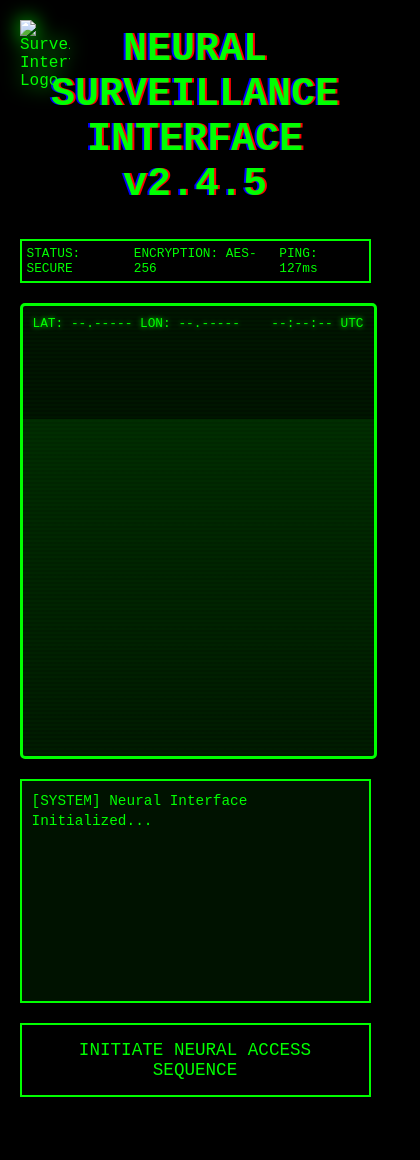
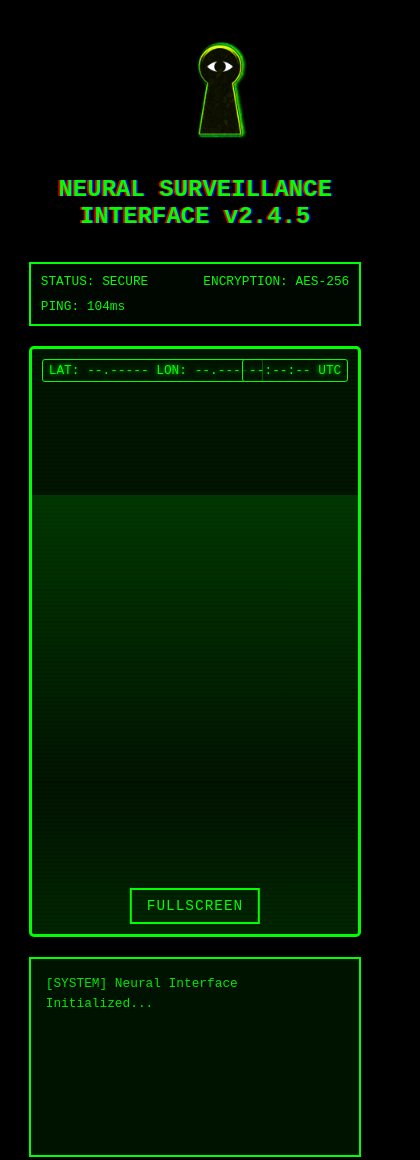
Before and after one commit to xxmonke1/survai, a website: page public/index.html in a window 390 px wide. Shown: the top 1160 px of the page, 420 px wide, since content can reach past the window. Before the commit the page ends 1097 px from the top, so only its background shows below. Drawn offline with Linux system fonts and the light colour scheme.

Commit message:
Updated surveillance interface with flexbox layout and image feeds

```diff
--- a/public/index.html
+++ b/public/index.html
@@ -4,63 +4,82 @@
   <meta charset="UTF-8">
   <meta name="viewport" content="width=device-width, initial-scale=1.0">
   <title>Neural Surveillance Interface</title>
-  <img src="/keyhole-logo.png" alt="Surveillance Interface Logo" class="logo">
-  <link rel="icon" type="image/png" href="/keyhole-logo.png">
+  <link rel="icon" type="image/png" href="/favicon.png" sizes="32x32">
+  <link rel="icon" type="image/png" href="/favicon.png" sizes="16x16">
   <style>
-    .logo {
-    position: fixed;
-    top: 20px;
-    left: 20px;
-    width: 50px;
-    height: auto;
-    z-index: 1000;
-    filter: drop-shadow(0 0 10px #0f0);
-}
+    :root {
+      --primary-color: #00ff00;
+      --background-color: #000000;
+      --terminal-background: rgba(0, 20, 0, 0.9);
+      --border-color: var(--primary-color);
+      --text-color: var(--primary-color);
+      --hover-background: var(--primary-color);
+      --hover-text: var(--background-color);
+    }
+
+    * {
+      box-sizing: border-box;
+      margin: 0;
+      padding: 0;
+    }
+
     body {
       margin: 0;
-      padding: 0;
+      padding: 20px;
       font-family: 'Courier New', Courier, monospace;
-      background: #000;
-      color: #0f0;
+      background: var(--background-color);
+      color: var(--text-color);
       display: flex;
       flex-direction: column;
       align-items: center;
-      justify-content: center;
       min-height: 100vh;
-      overflow: hidden;
+      overflow-x: hidden;
+    }
+
+    .logo {
+      width: 400px;
+      height: 100px;
+      margin: 20px auto;
+      object-fit: contain;
+      display: block;
     }
 
     @keyframes glitch {
-      0% { text-shadow: 2px 0 0 red, -2px 0 0 blue; }
-      25% { text-shadow: -2px 0 0 red, 2px 0 0 blue; }
-      50% { text-shadow: 2px 0 0 red, -2px 0 0 blue; }
-      75% { text-shadow: -2px 0 0 red, 2px 0 0 blue; }
-      100% { text-shadow: 2px 0 0 red, -2px 0 0 blue; }
+      0%, 100% { transform: none; text-shadow: none; }
+      92% { transform: skew(-0.2deg); text-shadow: -2px 0 #ff0000, 2px 0 #0000ff; }
+      94% { transform: skew(0.3deg); text-shadow: 2px 0 #ff0000, -2px 0 #0000ff; }
+      96% { transform: skew(0.1deg); text-shadow: -2px 0 #ff0000, 2px 0 #0000ff; }
+      98% { transform: skew(-0.4deg); text-shadow: 2px 0 #ff0000, -2px 0 #0000ff; }
     }
 
     @keyframes scan {
-      0% { transform: translateY(-100%); }
-      100% { transform: translateY(100%); }
+      from { transform: translateY(-100%); }
+      to { transform: translateY(100%); }
     }
 
     h1 {
-      font-size: 2.5rem;
+      font-size: clamp(1.5rem, 4vw, 2.5rem);
       text-align: center;
-      text-shadow: 0 0 20px #0f0;
-      animation: glitch 5s infinite;
-      margin-bottom: 2rem;
+      text-shadow: 0 0 20px var(--text-color);
+      animation: glitch 10s infinite;
+      margin: 1rem 0 2rem;
     }
-
+    .camera-feed {
+        display: flex;
+        justify-content: center;
+        align-items: center;
+        min-height: 100vh; /* If you want full viewport height */
+    }
     .container {
-      width: 90%;
-      max-width: 1200px;
+      width: min(95%, 1400px);
       position: relative;
+      margin: 0 auto;
     }
 
     .video-container {
       width: 100%;
-      height: 450px;
-      border: 3px solid #0f0;
+      height: min(70vh, 600px);
+      border: 3px solid var(--border-color);
       margin: 20px 0;
       border-radius: 5px;
       background: #001100;
@@ -69,16 +88,23 @@
       justify-content: center;
       align-items: center;
       overflow: hidden;
+      transition: all 0.3s ease;
+      aspect-ratio: 16/9;
+      max-width: 100%;
+      margin-left: auto;
+      margin-right: auto;
     }
 
     .video-container::before {
       content: '';
       position: absolute;
-      top: 0;
-      left: 0;
-      width: 100%;
-      height: 100%;
-      background: linear-gradient(transparent 50%, rgba(0, 255, 0, 0.025) 50%);
+      inset: 0;
+      background: repeating-linear-gradient(
+        transparent 0%,
+        transparent 50%,
+        rgba(0, 255, 0, 0.025) 50%,
+        rgba(0, 255, 0, 0.025) 100%
+      );
       background-size: 100% 4px;
       z-index: 2;
       pointer-events: none;
@@ -87,64 +113,70 @@
     .video-container::after {
       content: '';
       position: absolute;
-      top: 0;
-      left: 0;
-      width: 100%;
-      height: 100%;
-      background: linear-gradient(rgba(0, 255, 0, 0.1), transparent);
+      inset: 0;
+      background: linear-gradient(
+        180deg,
+        rgba(0, 255, 0, 0.15) 0%,
+        transparent 50%,
+        rgba(0, 255, 0, 0.15) 100%
+      );
       animation: scan 8s linear infinite;
       pointer-events: none;
     }
 
-    iframe {
-      width: 100%;
-      height: 100%;
-      border: none;
-      filter: sepia(0.5) hue-rotate(70deg);
-      object-fit: contain;
-    }
-
     .status-bar {
       display: flex;
+      flex-wrap: wrap;
+      gap: 10px;
       justify-content: space-between;
-      padding: 5px;
-      border: 2px solid #0f0;
+      padding: 10px;
+      border: 2px solid var(--border-color);
       margin-bottom: 10px;
-      font-size: 0.8rem;
+      font-size: 0.9rem;
+      background: rgba(0, 20, 0, 0.3);
     }
 
     .terminal {
-      background: rgba(0, 20, 0, 0.9);
-      border: 2px solid #0f0;
+      background: var(--terminal-background);
+      border: 2px solid var(--border-color);
       height: 200px;
-      padding: 10px;
+      padding: 15px;
       font-size: 0.9rem;
-      overflow-y: auto;
+      overflow-y: scroll;
       margin-bottom: 20px;
+      line-height: 1.6;
+      -ms-overflow-style: none;
+      scrollbar-width: none;
+    }
+
+    .terminal::-webkit-scrollbar {
+      display: none;
     }
 
     .terminal p {
       margin: 0;
-      line-height: 1.4;
+      opacity: 0.9;
     }
 
     button {
       width: 100%;
       padding: 15px;
       background: transparent;
-      border: 2px solid #0f0;
-      color: #0f0;
-      font-family: 'Courier New', Courier, monospace;
+      border: 2px solid var(--border-color);
+      color: var(--text-color);
+      font-family: inherit;
       font-size: 1.1rem;
       cursor: pointer;
-      transition: all 0.3s;
+      transition: all 0.3s ease;
       position: relative;
-      overflow: hidden;
+      text-transform: uppercase;
+      letter-spacing: 1px;
     }
 
-    button:hover {
-      background: #0f0;
-      color: #000;
+    button:hover:not(:disabled) {
+      background: var(--hover-background);
+      color: var(--hover-text);
+      box-shadow: 0 0 15px rgba(0, 255, 0, 0.3);
     }
 
     button:disabled {
@@ -152,32 +184,88 @@
       cursor: not-allowed;
     }
 
+    .coordinates, .timestamp {
+      position: absolute;
+      padding: 5px 10px;
+      font-size: 0.9rem;
+      color: var(--text-color);
+      z-index: 3;
+      text-shadow: 0 0 5px var(--text-color);
+      background: rgba(0, 20, 0, 0.7);
+      border: 1px solid var(--border-color);
+      border-radius: 3px;
+    }
+
     .coordinates {
-      position: absolute;
       top: 10px;
       left: 10px;
-      font-size: 0.8rem;
-      color: #0f0;
-      z-index: 3;
-      text-shadow: 0 0 5px #0f0;
     }
 
     .timestamp {
-      position: absolute;
       top: 10px;
       right: 10px;
-      font-size: 0.8rem;
-      color: #0f0;
-      z-index: 3;
-      text-shadow: 0 0 5px #0f0;
+    }
+
+    .fullscreen-button {
+      position: absolute;
+      bottom: 10px;
+      left: 50%;
+      transform: translateX(-50%);
+      width: auto;
+      padding: 8px 15px;
+      font-size: 0.9rem;
+      z-index: 4;
+    }
+
+    iframe {
+      width: 100%;
+      height: 100%;
+      border: none;
+      position: absolute;
+      top: 50%;
+      left: 50%;
+      transform: translate(-50%, -50%);
+      filter: sepia(0.5) hue-rotate(70deg) brightness(0.9) contrast(1.1);
+      object-fit: contain;
+      min-width: 100%;
+      min-height: 100%;
+      background: #000;
+      display: flex;
+      justify-content: center;
+      align-items: center;
+    }
+
+    /* Add support for object-fit in Firefox */
+    @-moz-document url-prefix() {
+      iframe {
+        width: 100vw;
+        height: 100vh;
+        transform: translate(-50%, -50%) scale(1.01);
+      }
     }
 
     .hidden {
       display: none;
     }
+
+    @media (max-width: 600px) {
+      .status-bar {
+        font-size: 0.8rem;
+      }
+
+      .coordinates, .timestamp {
+        font-size: 0.8rem;
+        padding: 3px 6px;
+      }
+
+      .terminal {
+        font-size: 0.8rem;
+      }
+    }
   </style>
 </head>
 <body>
+  <img src="/keyhole-logo.png" alt="Surveillance Interface Logo" class="logo">
   <div class="container">
     <h1>NEURAL SURVEILLANCE INTERFACE v2.4.5</h1>
 
@@ -188,9 +276,10 @@
     </div>
 
     <div class="video-container">
+      <iframe id="camera-feed" class="hidden" scrolling="no" allow="fullscreen"></iframe>
       <div class="coordinates" id="coordinates">LAT: --.----- LON: --.-----</div>
       <div class="timestamp" id="timestamp">--:--:-- UTC</div>
-      <iframe id="camera-feed" class="hidden" scrolling="no" frameborder="0"></iframe>
+      <button class="fullscreen-button">FULLSCREEN</button>
     </div>
 
     <div class="terminal">
@@ -202,32 +291,36 @@
 
   <script>
     const API_URL = "https://survai-ssk8.onrender.com/random-camera";
-    const cameraFeed = document.getElementById("camera-feed");
-    const randomizeButton = document.getElementById("randomize-button");
-    const terminalLog = document.getElementById("terminal-log");
-    const timestampEl = document.getElementById("timestamp");
-    const coordinatesEl = document.getElementById("coordinates");
 
-    let terminalContent = [
-      "[SYSTEM] Initializing neural pathway sequence...",
-      "[NEURAL] Mapping security node topology...",
-      "[PROCESS] Executing distributed quantum breach...",
-      "[SECURITY] Bypassing blockchain firewall layers...",
-      "[NETWORK] Establishing encrypted P2P tunnel...",
-      "[AI] Deploying neural pattern recognition...",
-      "[SYSTEM] Decrypting secure feed protocols...",
-      "[SUCCESS] Neural access granted - Beginning stream..."
+    const elements = {
+      cameraFeed: document.getElementById("camera-feed"),
+      randomizeButton: document.getElementById("randomize-button"),
+      terminalLog: document.getElementById("terminal-log"),
+      timestamp: document.getElementById("timestamp"),
+      coordinates: document.getElementById("coordinates"),
+      videoContainer: document.querySelector('.video-container')
+    };
+
+    const terminalContent = [
+      { text: "[SYSTEM] Initializing neural pathway sequence...", delay: 800 },
+      { text: "[NEURAL] Mapping security node topology...", delay: 1200 },
+      { text: "[PROCESS] Executing distributed quantum breach...", delay: 1500 },
+      { text: "[SECURITY] Bypassing blockchain firewall layers...", delay: 900 },
+      { text: "[NETWORK] Establishing encrypted P2P tunnel...", delay: 1100 },
+      { text: "[AI] Deploying neural pattern recognition...", delay: 700 },
+      { text: "[SYSTEM] Decrypting secure feed protocols...", delay: 1300 },
+      { text: "[SUCCESS] Neural access granted - Beginning stream...", delay: 1000 }
     ];
 
     function updateTerminal(content) {
       const timestamp = new Date().toLocaleTimeString();
-      terminalLog.innerHTML += `<br>[${timestamp}] ${content}`;
-      terminalLog.scrollTop = terminalLog.scrollHeight;
+      elements.terminalLog.innerHTML += `<br>[${timestamp}] ${content}`;
+      elements.terminalLog.scrollTop = elements.terminalLog.scrollHeight;
     }
 
     function updateTimestamp() {
       const now = new Date();
-      timestampEl.textContent = now.toUTCString().split(' ')[4] + ' UTC';
+      elements.timestamp.textContent = now.toUTCString().split(' ')[4] + ' UTC';
     }
 
     function generateRandomCoordinates() {
@@ -236,40 +329,80 @@
       return `LAT: ${lat} LON: ${lon}`;
     }
 
-    async function loadRandomCamera() {
-      let index = 0;
-      const interval = setInterval(() => {
-        if (index < terminalContent.length) {
-          updateTerminal(terminalContent[index]);
-          index++;
-        } else {
-          clearInterval(interval);
-          fetch(API_URL)
-            .then(response => response.json())
-            .then(data => {
-              cameraFeed.src = `${API_URL.split('/random-camera')[0]}${data.proxyUrl}`;
-              cameraFeed.classList.remove("hidden");
-              coordinatesEl.textContent = generateRandomCoordinates();
-              setInterval(updateTimestamp, 1000);
-              randomizeButton.disabled = false;
-              randomizeButton.textContent = "INITIATE NEW NEURAL ACCESS SEQUENCE";
-            })
-            .catch(error => {
-              updateTerminal("[ERROR] Neural access denied: Connection failed");
-              randomizeButton.disabled = false;
-              randomizeButton.textContent = "RETRY NEURAL ACCESS SEQUENCE";
-            });
-        }
-      }, 1000);
+    function updateRandomPing() {
+      const pingElement = document.getElementById("ping");
+      const randomPing = Math.floor(Math.random() * 200) + 50;
+      pingElement.textContent = `PING: ${randomPing}ms`;
     }
 
-    randomizeButton.addEventListener("click", () => {
-      randomizeButton.disabled = true;
-      randomizeButton.textContent = "NEURAL SEQUENCE IN PROGRESS...";
-      terminalLog.innerHTML = "[SYSTEM] Neural Interface Initialized...";
-      cameraFeed.classList.add("hidden");
+    async function loadRandomCamera() {
+      let promise = Promise.resolve();
+      terminalContent.forEach(({ text, delay }) => {
+        promise = promise.then(() => {
+          return new Promise(resolve => {
+            setTimeout(() => {
+              updateTerminal(text);
+              resolve();
+            }, delay);
+          });
+        });
+      });
+
+      promise.then(() => {
+        fetchCamera();
+      });
+    }
+
+    async function fetchCamera() {
+      try {
+        const response = await fetch(API_URL);
+        const data = await response.json();
+
+        elements.cameraFeed.src = `${API_URL.split('/random-camera')[0]}${data.proxyUrl}`;
+        elements.cameraFeed.classList.remove("hidden");
+        elements.coordinates.textContent = generateRandomCoordinates();
+
+        // Start periodic updates
+        setInterval(updateTimestamp, 1000);
+        setInterval(updateRandomPing, 5000);
+
+        elements.randomizeButton.disabled = false;
+        elements.randomizeButton.textContent = "INITIATE NEW NEURAL ACCESS SEQUENCE";
+      } catch (error) {
+        updateTerminal("[ERROR] Neural access denied: Connection failed");
+        elements.randomizeButton.disabled = false;
+        elements.randomizeButton.textContent = "RETRY NEURAL ACCESS SEQUENCE";
+      }
+    }
+
+    function toggleFullScreen(event) {
+      event.preventDefault();
+
+      if (!document.fullscreenElement) {
+        elements.videoContainer.requestFullscreen?.() ||
+        elements.videoContainer.webkitRequestFullscreen?.() ||
+        elements.videoContainer.msRequestFullscreen?.();
+      } else {
+        document.exitFullscreen?.() ||
+        document.webkitExitFullscreen?.() ||
+        document.msExitFullscreen?.();
+      }
+    }
+
+    // Event Listeners
+    elements.videoContainer.addEventListener('click', toggleFullScreen);
+    elements.videoContainer.addEventListener('touchend', toggleFullScreen, { passive: false });
+
+    elements.randomizeButton.addEventListener("click", () => {
+      elements.randomizeButton.disabled = true;
+      elements.randomizeButton.textContent = "NEURAL SEQUENCE IN PROGRESS...";
+      elements.terminalLog.innerHTML = "[SYSTEM] Neural Interface Initialized...";
+      elements.cameraFeed.classList.add("hidden");
       loadRandomCamera();
     });
+
+    // Initialize ping updates
+    updateRandomPing();
   </script>
 </body>
 </html>
```
Also changed, not shown: public/favicon.png (added), public/keyhole-logo.png (renamed from public/keyhole-logo.png.png).
